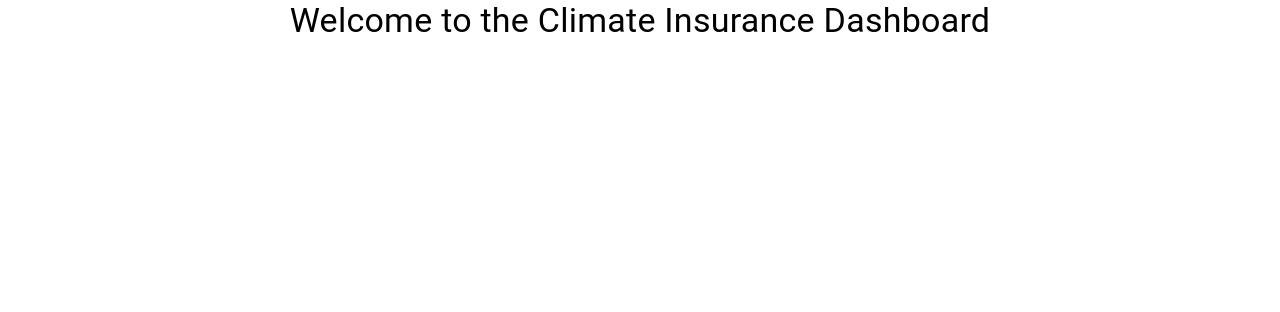
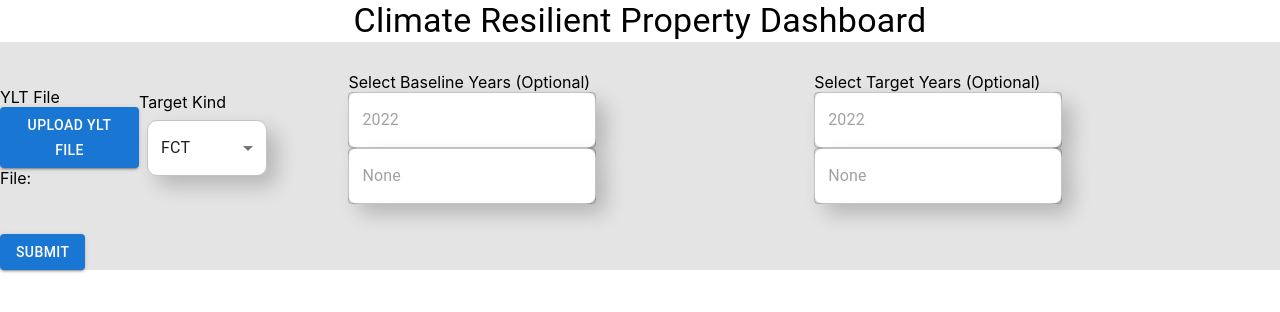
Before and after one commit to sorochak/climateInsuranceDashboard, a React (Create React App) app: page / in a window 1280 px wide. Shown: the top 312 px of the page. Built offline with nearby package versions, Linux system fonts and the light colour scheme; no server answers.

Commit message:
wip: add form

```diff
--- a/package.json
+++ b/package.json
@@ -13,6 +13,7 @@
     "@testing-library/user-event": "^13.5.0",
     "react": "^18.3.1",
     "react-dom": "^18.3.1",
+    "react-dropzone": "^14.2.3",
     "react-scripts": "5.0.1",
     "web-vitals": "^2.1.4"
   },
--- a/src/App.js
+++ b/src/App.js
@@ -1,37 +1,15 @@
-import React, { useState, useEffect } from 'react';
-import { Container, Box, Typography } from '@mui/material';
+import React from 'react';
+import { Box, Typography } from '@mui/material';
+import Dashboard from './components/Dashboard';
 
 function App() {
-  const [data, setData] = useState([]);
-
-  useEffect(() => {
-    const postYlt = async () => {
-      try {
-        const response = await fetch('http://127.0.0.1:5000/adjust', {
-          method: 'POST',
-          body: JSON.stringify({ key: 'value' }),
-        });
-
-        const yltAdjusted = await response.json();
-        console.log('yltAdjusted: ', yltAdjusted);
-      } catch (err) {
-        console.error('Post YLT Error: ', err);
-      }
-    };
-
-    postYlt();
-  }, []);
-
-  console.log(data);
-
   return (
-    <Container maxWidth="md">
-      <Box>
-        <Typography variant="h4" align="center">
-          Welcome to the Climate Insurance Dashboard
-        </Typography>
-      </Box>
-    </Container>
+    <Box>
+      <Typography variant="h4" align="center">
+        Climate Resilient Property Dashboard
+      </Typography>
+      <Dashboard />
+    </Box>
   );
 }
 
--- /dev/null
+++ b/src/components/ButtonUsage.jsx
@@ -0,0 +1,10 @@
+import React from 'react';
+import Button from '@mui/material/Button';
+
+export default function ButtonUsage({ text, isDisabled, handleClick }) {
+  return (
+    <Button variant="contained" disabled={isDisabled} onClick={handleClick}>
+      {text}
+    </Button>
+  );
+}
--- /dev/null
+++ b/src/components/Dashboard.jsx
@@ -0,0 +1,12 @@
+import React from 'react';
+import Form from './Form';
+
+const Dashboard = () => {
+  return (
+    <div>
+      <Form />
+    </div>
+  );
+};
+
+export default Dashboard;
--- /dev/null
+++ b/src/components/Dropzone.jsx
@@ -0,0 +1,35 @@
+import React from 'react';
+import { useDropzone } from 'react-dropzone';
+
+function Dropzone({ file, setFile }) {
+  const onDrop = (selectedFiles) => {
+    setFile(selectedFiles[0]);
+  };
+
+  const { getRootProps, getInputProps, isDragActive } = useDropzone({
+    onDrop,
+    accept: { 'text/csv': ['.csv'] },
+    maxFiles: 1,
+  });
+
+  return (
+    <div {...getRootProps()}>
+      <input {...getInputProps()} />
+      {isDragActive ? (
+        <p>Drop a file here ...</p>
+      ) : (
+        <div>
+          <p>
+            Drag 'n' drop a *.csv file here, or click to select a *.csv file
+          </p>
+          <p>
+            <em>(Only 1 file will be accepted)</em>
+          </p>
+        </div>
+      )}
+      <div>File: {file.name}</div>
+    </div>
+  );
+}
+
+export default Dropzone;
--- /dev/null
+++ b/src/components/Form.css
@@ -0,0 +1,19 @@
+.form {
+  background-color: #e4e4e4;
+}
+
+.form-input-container {
+  display: flex;
+  justify-content: space-around;
+  align-items: center;
+  margin: mx-auto;
+  padding: 30px 0;
+}
+
+.input-label {
+  margin-bottom: 1rem;
+}
+
+.input-baseline-target-years {
+  display: flex;
+}
--- /dev/null
+++ b/src/components/Form.jsx
@@ -0,0 +1,154 @@
+import Button from '@mui/material/Button';
+import FormControl from '@mui/material/FormControl';
+import MenuItem from '@mui/material/MenuItem';
+import Select from '@mui/material/Select';
+import TextField from '@mui/material/TextField';
+import React, { useState } from 'react';
+import './Form.css';
+import TransitionModal from './TransitionModal';
+
+const Form = () => {
+  const [file, setFile] = useState('');
+  const [formData, setFormData] = useState({
+    targetKind: 'FCT',
+    baselineYearFrom: '',
+    baselineYearTo: '',
+    targetYearFrom: '',
+    targetYearTo: '',
+  });
+
+  const handleChange = (e) => {
+    const { name, value } = e.target;
+    setFormData({
+      ...formData,
+      [name]: value,
+    });
+  };
+
+  const handleSubmit = async (e) => {
+    e.preventDefault();
+    formData['file'] = file;
+
+    try {
+      const response = await fetch('http://127.0.0.1:5000/adjust', {
+        method: 'POST',
+        body: JSON.stringify(formData),
+      });
+
+      const yltAdjusted = await response.json();
+      console.log('yltAdjusted: ', yltAdjusted);
+    } catch (err) {
+      console.error('Post YLT Error: ', err);
+    }
+  };
+
+  return (
+    <form className="form" onSubmit={handleSubmit}>
+      <div className="form-input-container">
+        <div>
+          <label className="input-label" htmlFor="ylt-file">
+            YLT File
+          </label>
+          <TransitionModal id="ylt-file" file={file} setFile={setFile} />
+        </div>
+
+        {/* Target Kind */}
+        <div>
+          <label htmlFor="target-kind">Target Kind</label>
+          <FormControl sx={{ m: 1, minWidth: 120 }}>
+            <Select
+              id="target-kind"
+              name="targetKind"
+              onChange={handleChange}
+              value={formData.targetKind}
+              displayEmpty
+              inputProps={{ 'aria-label': 'Without label' }}
+              style={{
+                background: 'white',
+                boxShadow: '10px 10px 20px rgba(0, 0, 0, 0.2)',
+                borderRadius: '10px',
+              }}
+            >
+              <MenuItem value="FCT">FCT</MenuItem>
+              <MenuItem value="CLIMATO">CLIMATO</MenuItem>
+            </Select>
+          </FormControl>
+        </div>
+
+        <div className="input-baseline-target-years">
+          {/* Baseline Years */}
+          <div>
+            <label>Select Baseline Years (Optional)</label>
+            <div>
+              <TextField
+                hiddenLabel
+                type="number"
+                name="baselineYearFrom"
+                onChange={handleChange}
+                value={formData.baselineYearFrom}
+                style={{
+                  background: 'white',
+                  boxShadow: '10px 10px 20px rgba(0, 0, 0, 0.2)',
+                  borderRadius: '10px',
+                }}
+                placeholder="2022"
+              />
+              <TextField
+                hiddenLabel
+                type="number"
+                name="baselineYearTo"
+                onChange={handleChange}
+                value={formData.baselineYearTo}
+                style={{
+                  background: 'white',
+                  boxShadow: '10px 10px 20px rgba(0, 0, 0, 0.2)',
+                  borderRadius: '10px',
+                }}
+                placeholder="None"
+              />
+            </div>
+          </div>
+
+          {/* Target Years */}
+          <div>
+            <label>Select Target Years (Optional)</label>
+            <div>
+              <TextField
+                hiddenLabel
+                type="number"
+                name="targetYearFrom"
+                onChange={handleChange}
+                value={formData.targetYearFrom}
+                placeholder="2022"
+                style={{
+                  background: 'white',
+                  boxShadow: '10px 10px 20px rgba(0, 0, 0, 0.2)',
+                  borderRadius: '10px',
+                }}
+              />
+              <TextField
+                hiddenLabel
+                type="number"
+                name="targetYearTo"
+                onChange={handleChange}
+                value={formData.targetYearTo}
+                placeholder="None"
+                style={{
+                  background: 'white',
+                  boxShadow: '10px 10px 20px rgba(0, 0, 0, 0.2)',
+                  borderRadius: '10px',
+                }}
+              />
+            </div>
+          </div>
+        </div>
+      </div>
+
+      <Button variant="contained" type="submit">
+        Submit
+      </Button>
+    </form>
+  );
+};
+
+export default Form;
--- /dev/null
+++ b/src/components/TransitionModal.jsx
@@ -0,0 +1,64 @@
+import Backdrop from '@mui/material/Backdrop';
+import Box from '@mui/material/Box';
+import Fade from '@mui/material/Fade';
+import Modal from '@mui/material/Modal';
+import Typography from '@mui/material/Typography';
+import React from 'react';
+import ButtonUsage from './ButtonUsage';
+import Dropzone from './Dropzone';
+
+const style = {
+  position: 'absolute',
+  top: '50%',
+  left: '50%',
+  transform: 'translate(-50%, -50%)',
+  width: 400,
+  bgcolor: 'background.paper',
+  border: '2px solid #000',
+  boxShadow: 24,
+  p: 4,
+};
+
+function TransitionsModal({ file, setFile }) {
+  const [open, setOpen] = React.useState(false);
+  const handleOpen = () => setOpen(true);
+  const handleClose = () => {
+    setOpen(false);
+  };
+
+  return (
+    <div>
+      <ButtonUsage handleClick={handleOpen} text="Upload YLT File" />
+      <div>File: {file.name}</div>
+      <Modal
+        aria-labelledby="transition-modal-title"
+        aria-describedby="transition-modal-description"
+        open={open}
+        onClose={handleClose}
+        closeAfterTransition
+        slots={{ backdrop: Backdrop }}
+        slotProps={{
+          backdrop: {
+            timeout: 500,
+          },
+        }}
+      >
+        <Fade in={open}>
+          <Box sx={style}>
+            <Typography id="transition-modal-title" variant="h6" component="h2">
+              Upload CSV File
+            </Typography>
+            <Dropzone file={file} setFile={setFile} />
+            <ButtonUsage
+              handleClick={handleClose}
+              isDisabled={file.length === 0}
+              text="Upload File"
+            />
+          </Box>
+        </Fade>
+      </Modal>
+    </div>
+  );
+}
+
+export default TransitionsModal;
```
Also changed, not shown: src/components/SelectLabel.jsx (added, +27 -0 lines), 1 other file (tests, documents, lock files or other folders).
